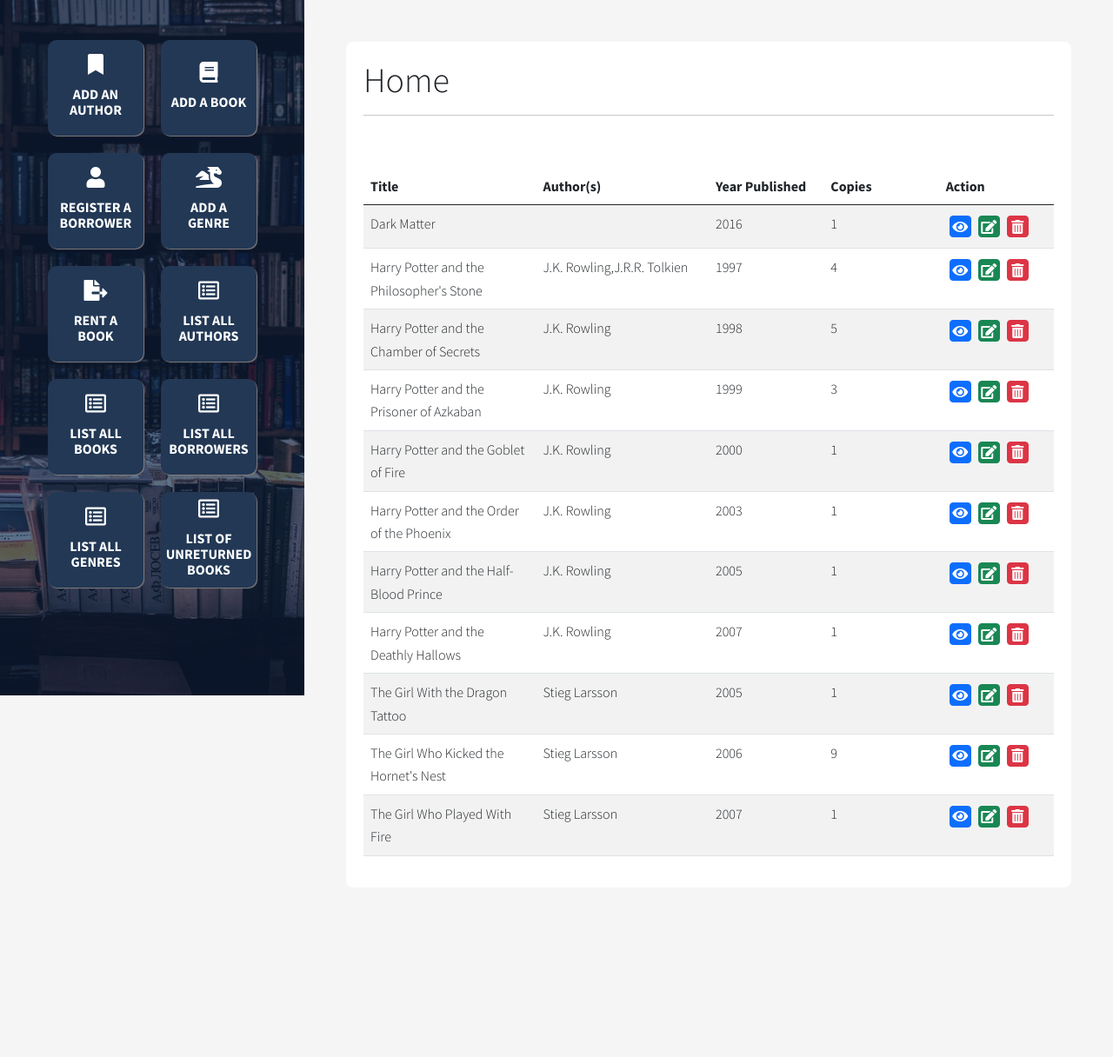
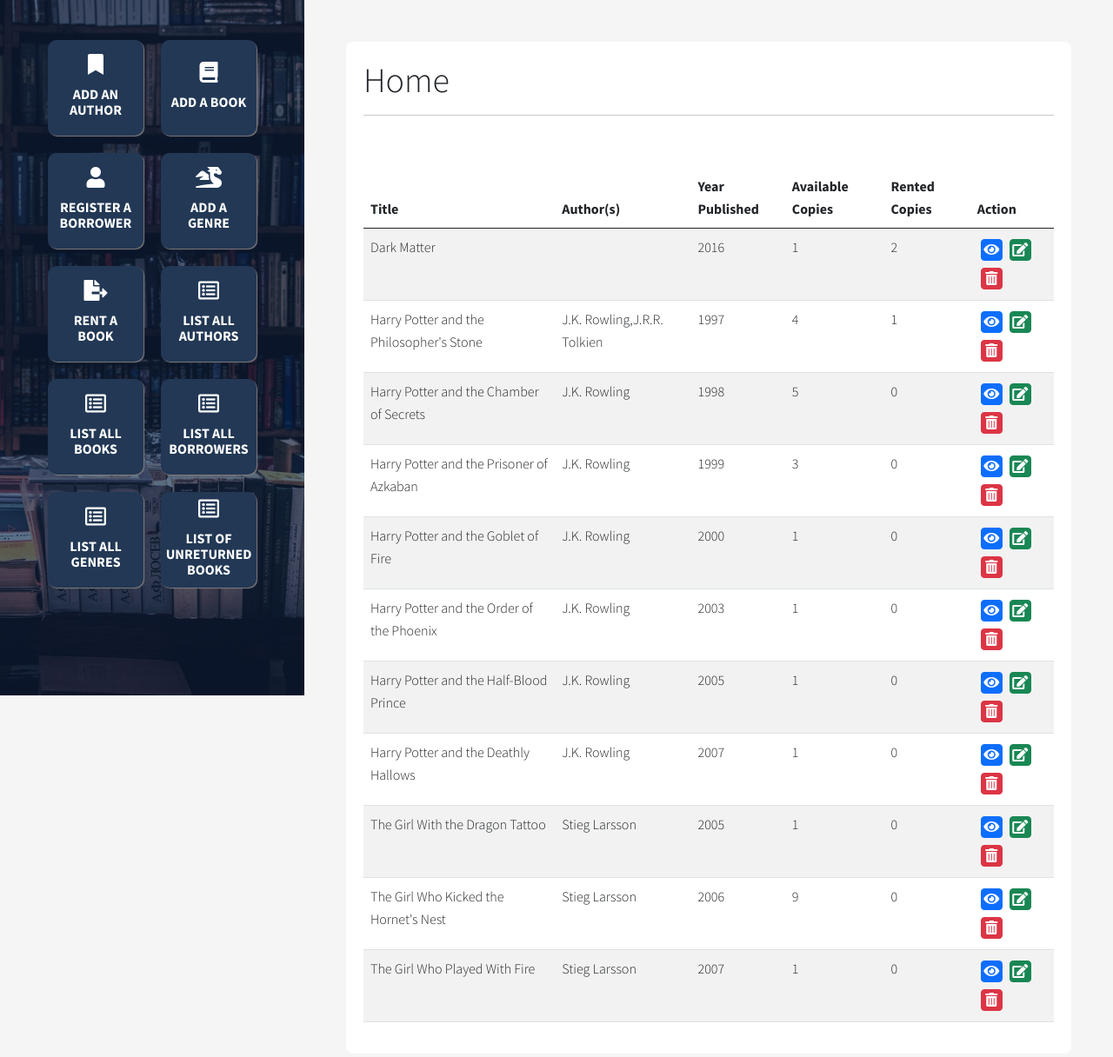
Before and after one commit to DonCastillo/library-management-db-application, a PHP site: page /list/books.php in a window 1280 px wide. Shown: the top 1216 px of the page at 87% size. Before the commit the page ends 985 px from the top, so only its background shows below. Run offline with PHP 8.4, Linux system fonts and the light colour scheme; data comes from the database, SQL or seed files in the repository; some libraries are stand-ins or nearby versions.

```diff
--- a/edit/book.php
+++ b/edit/book.php
@@ -137,10 +137,14 @@
                     /** pub year *******************************************************************************************************************************************************/
 
 
+                    $minAmtBookSql = "select count(*) as amount from RENTAL where bookID = '$id'";
+                    $minAmtBookResult = $conn->query($minAmtBookSql);
+                    $minAmtBook =  $minAmtBookResult->fetch_assoc()['amount'];
+
                     /** num copies *****************************************************************************************************************************************************/
                     echo '<div class="form-group mb-4">';
                     echo '    <label for="amount" class="mb-2">Number of Copies</label>';
-                    echo '    <input type="number" class="form-control" id="amount" name="amount" placeholder="" value="'.$bookRow['amount'].'" maxlength="2" min="0" max="25">';
+                    echo '    <input type="number" class="form-control" id="amount" name="amount" placeholder="" value="'.$bookRow['amount'] + $minAmtBook.'" maxlength="2" min="'.$minAmtBook.'" max="25">';
                     echo '</div>';
                     /** num copies *****************************************************************************************************************************************************/
 
--- a/list/books.php
+++ b/list/books.php
@@ -61,22 +61,30 @@
                 echo '<table class="table table-striped">';
                 echo '<thead>';
                 echo '<tr>';
-                echo '<th scope="col-3">Title</th>';
-                echo '<th scope="col-3">Author(s)</th>';
-                echo '<th scope="col-2">Year Published</th>';
-                echo '<th scope="col-2">Copies</th>';
-                echo '<th scope="col-2">Action</th>';
+                echo '<th scope="col">Title</th>';
+                echo '<th scope="col">Author(s)</th>';
+                echo '<th scope="col">Year Published</th>';
+                echo '<th scope="col">Available Copies</th>';
+                echo '<th scope="col">Rented Copies</th>';
+                echo '<th scope="col">Action</th>';
                 echo '</tr>';
                 echo '</thead>';
                 echo '<tbody>';
 
                 while($row = $result->fetch_assoc()) {
+
+                    $amtBookRentedSql = "select count(*) as amount from RENTAL where bookID = '$row[id]'";
+                    $amtBookRentedResult = $conn->query($amtBookRentedSql);
+                    $amtRented =  $amtBookRentedResult->fetch_assoc()['amount'];
+
+
                     echo '<tr>';
-                    echo '<td class="col-3">'.$row['title'].'</td>';
-                    echo '<td class="col-3">'.$row['authorNames'].'</td>';
-                    echo '<td class="col-2">'.$row['pubYear'].'</td>';
-                    echo '<td class="col-2">'.$row['amount'].'</td>';
-                    echo '<td class="col-2">';
+                    echo '<td class="col">'.$row['title'].'</td>';
+                    echo '<td class="col">'.$row['authorNames'].'</td>';
+                    echo '<td class="col">'.$row['pubYear'].'</td>';
+                    echo '<td class="col">'.$row['amount'].'</td>';
+                    echo '<td class="col">'.$amtRented.'</td>';
+                    echo '<td class="col">';
                     echo '<a title="Update" class="mx-1 my-1 p-1 btn btn-primary" href="../view/book.php?id='.$row['id'].'"><i class="fas fa-eye"></i>';
                     echo '<a title="Edit" class="mx-1 my-1 p-1 btn btn-success" href="../edit/book.php?id='.$row['id'].'"><i class="fas fa-edit"></i></a>';
                     echo '<a title="Delete" class="mx-1 my-1 p-1 btn btn-danger" href="../delete/book.php?id='.$row['id'].'"><i class="fas fa-trash-alt"></i></a>';
```
